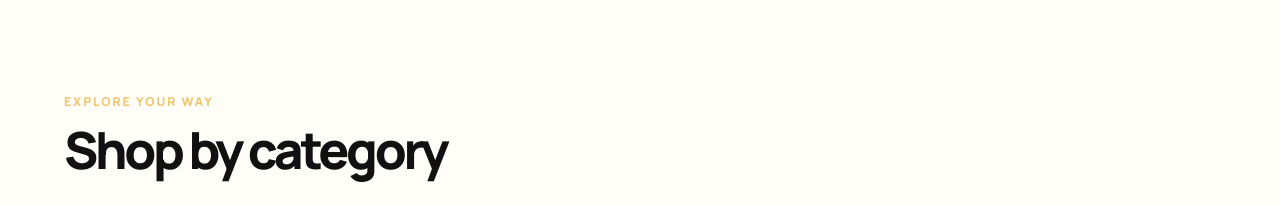
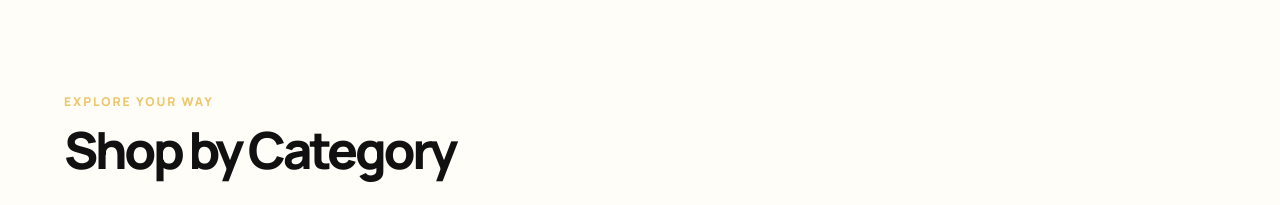
Before and after one commit to fepaneroni/worthfindco, a plain HTML site: page index.html in a window 1280 px wide. Shown: the part 1600-1805 px from the top of the page. Drawn offline with Linux system fonts and the light colour scheme.

Commit message:
categoria

```diff
--- a/index.html
+++ b/index.html
@@ -69,7 +69,7 @@
     </section>
 
     <section class="section categories" id="categories">
-      <div class="section-heading compact"><div><span class="eyebrow">EXPLORE YOUR WAY</span><h2>Shop by category</h2></div></div>
+      <div class="section-heading compact"><div><span class="eyebrow">EXPLORE YOUR WAY</span><h2>Shop by Category</h2></div></div>
       <div class="category-grid">
         <a href="#picks"><span class="category-icon">⌂</span><strong>Home Finds</strong><small>Everyday upgrades</small><b>→</b></a>
         <a href="#picks"><span class="category-icon">◇</span><strong>Kitchen</strong><small>Tools that save time</small><b>→</b></a>
```
